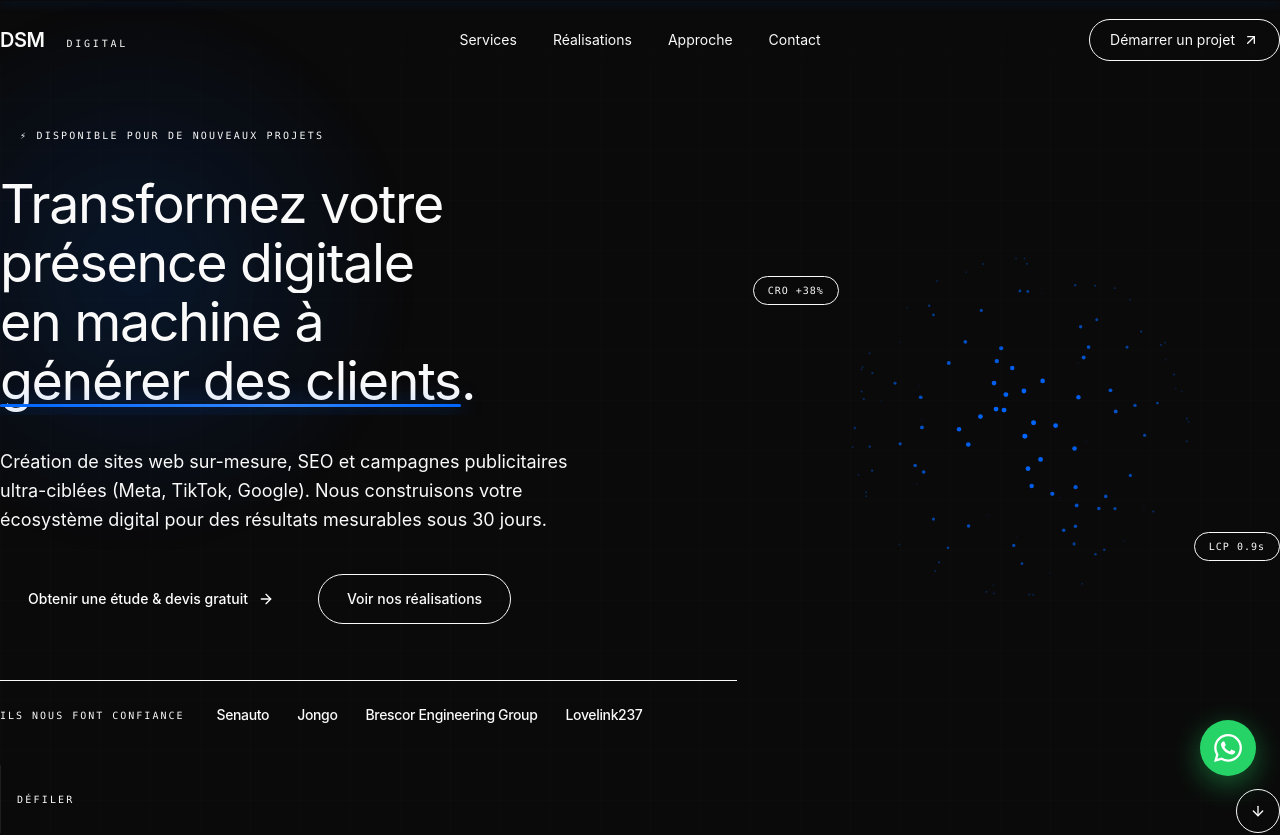
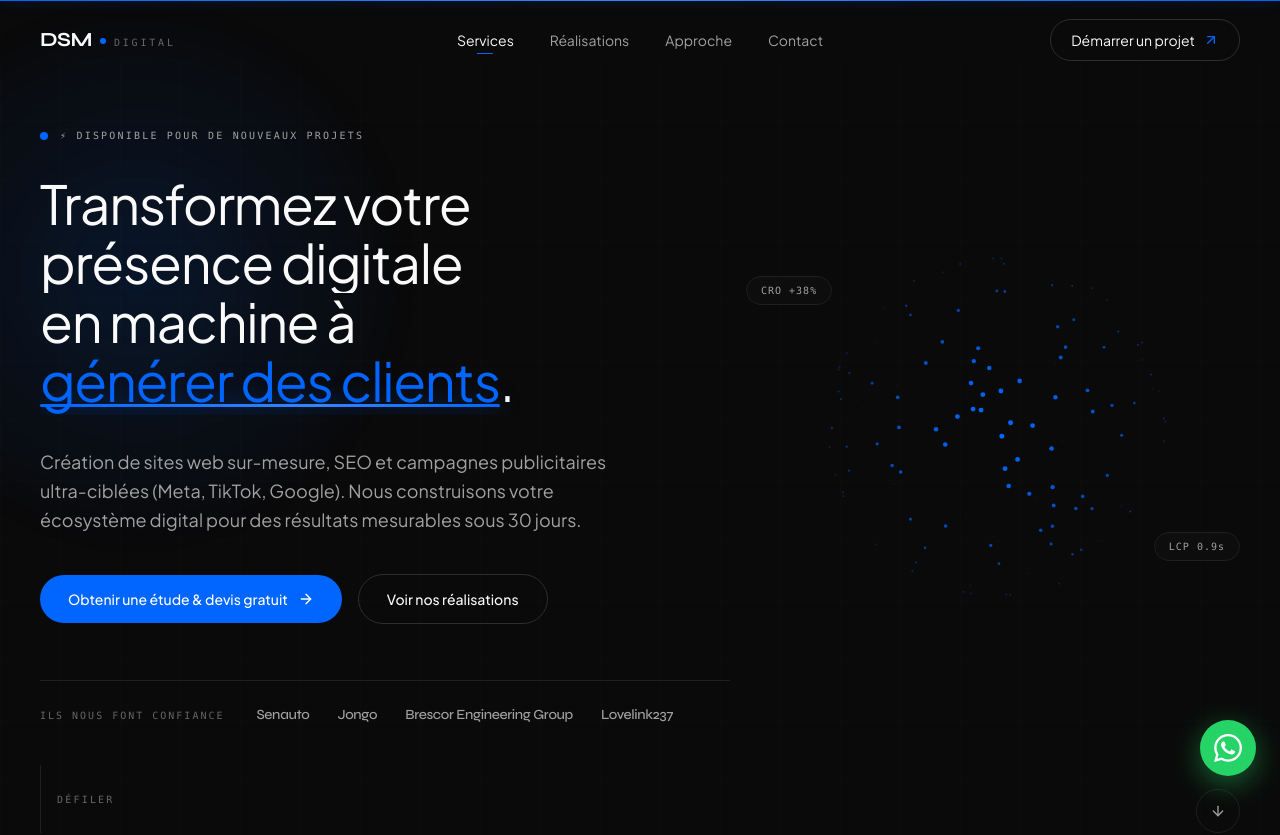
Before and after one commit to tchindagabriel59-arch/dsm-digital-portfolio, a Next.js app: page / in a window 1280 px wide. Shown: the top 835 px of the page. Built offline with nearby package versions, Linux system fonts and the light colour scheme.

Commit message:
Update globals.css
ajoute

```diff
--- a/src/app/globals.css
+++ b/src/app/globals.css
@@ -1,21 +1,62 @@
 @import "tailwindcss";
+
+@theme {
+  --color-void: #0a0a0a;
+  --color-surface: #111111;
+  --color-surface-hover: #161616;
+  --color-accent: #0066ff;
+  --color-accent-soft: #3385ff;
+  --color-bone: #fafafa;
+  --color-ash: #a1a1a1;
+  --color-ash-dim: #666666;
+  --color-line: #1f1f1f;
+  --color-line-strong: #2e2e2e;
+
+  --font-display: var(--font-clash), sans-serif;
+  --font-sans: var(--font-satoshi), sans-serif;
+}
 
 @layer base {
   :root {
     --background: #0a0a0a;
     --foreground: #fafafa;
   }
+
+  body {
+    background-color: #0a0a0a;
+    color: #fafafa;
+    font-family: var(--font-sans);
+    overflow-x: hidden;
+  }
 }
 
-/* ⚡ FOND ultra-léger et fluide (Suppression du grain SVG lourd) */
-body {
-  background-color: #0a0a0a;
-  color: #fafafa;
+/* 🎯 Le conteneur maître (.shell) qui empêche le site de s'élargir sur PC */
+.shell {
+  width: 100%;
+  max-width: 80rem; /* 1280px : Largeur idéale d'agence internationale */
+  margin-left: auto;
+  margin-right: auto;
+  padding-left: 1.25rem;
+  padding-right: 1.25rem;
 }
 
-/* Grille technique épurée sans surcharge processeur */
+@media (min-width: 640px) {
+  .shell {
+    padding-left: 2rem;
+    padding-right: 2rem;
+  }
+}
+
+@media (min-width: 1024px) {
+  .shell {
+    padding-left: 2.5rem;
+    padding-right: 2.5rem;
+  }
+}
+
+/* Grille technique épurée */
 .grid-lines {
-  background-size: 50px 50px;
+  background-size: 60px 60px;
   background-image:
     linear-gradient(to right, rgba(255, 255, 255, 0.02) 1px, transparent 1px),
     linear-gradient(to bottom, rgba(255, 255, 255, 0.02) 1px, transparent 1px);
@@ -26,14 +67,7 @@ body {
   -webkit-mask-image: linear-gradient(to bottom, transparent, black 10%, black 90%, transparent);
 }
 
-/* Optimisation de défilement fluide */
-html {
-  scroll-behavior: smooth;
-  text-rendering: optimizeLegibility;
-  -webkit-font-smoothing: antialiased;
-}
-
-/* Styles pour le lien d'accessibilité */
+/* Skip link d'accessibilité */
 .skip-link {
   position: absolute;
   top: -100px;
```
